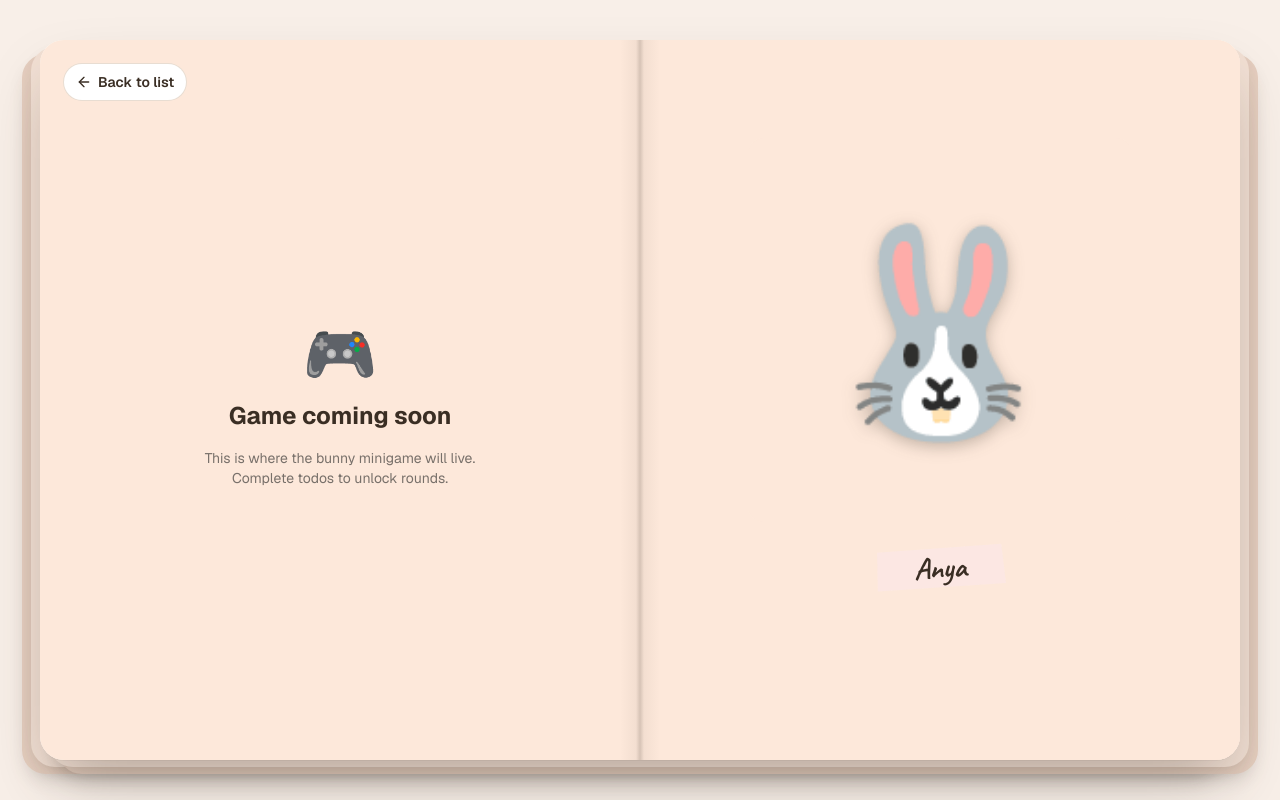
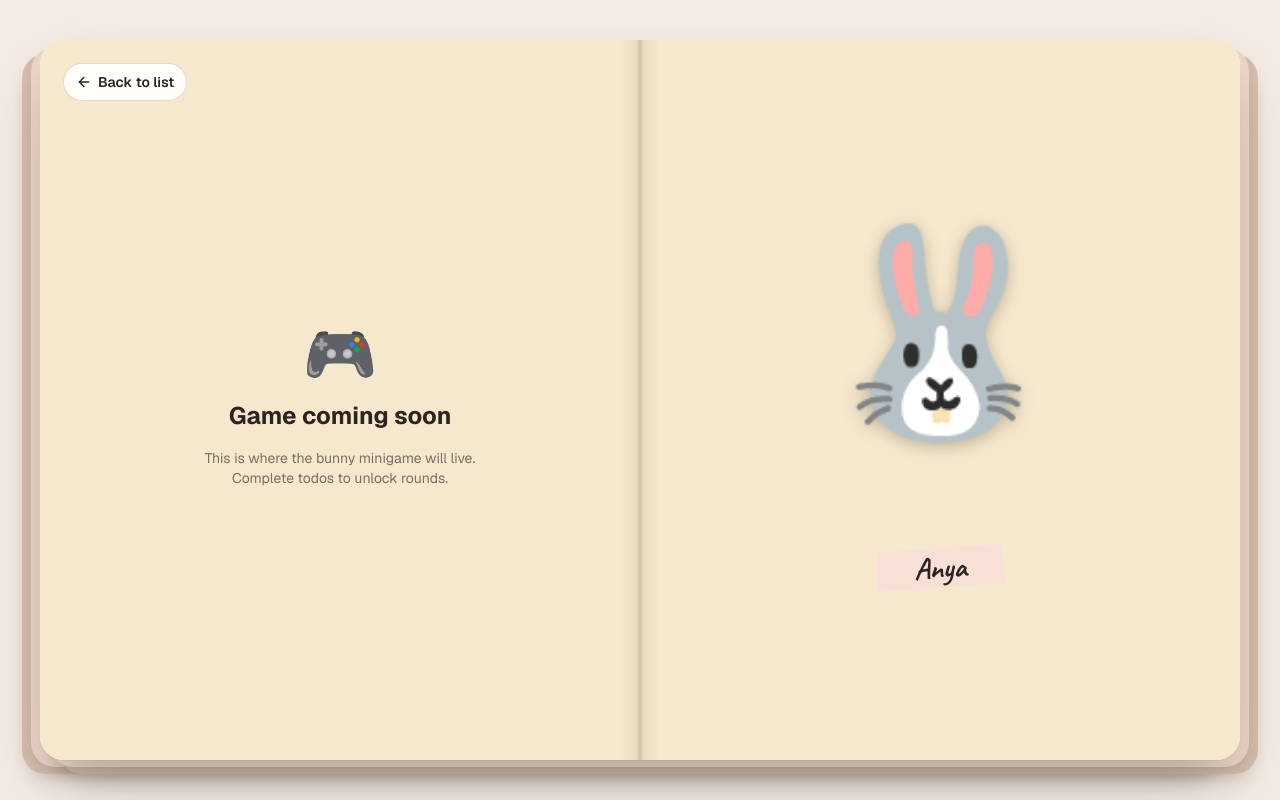
Before and after one commit to alesan99/buns, a Next.js app: page /game in a window 1280 px wide. Built offline with nearby package versions, Linux system fonts and the light colour scheme.

Commit message:
new colors

```diff
--- a/src/app/globals.css
+++ b/src/app/globals.css
@@ -10,40 +10,40 @@
  */
 
 @theme {
-  /* Sage — primary brand. Fresh soft sage. */
-  --color-sage:       #a8c9a4;
-  --color-sage-tint:  #e4f2e3;
-  --color-sage-deep:  #4d7850;
+  /* Teal-sage — primary brand. Warm teal with a green lean, not sterile. */
+  --color-sage:       #6bbdaa;
+  --color-sage-tint:  #d8f0eb;
+  --color-sage-deep:  #3d7068;
 
-  /* Mint — completed / done. Seafoam, more interesting than plain green. */
-  --color-moss:       #74bca0;
-  --color-moss-tint:  #cceadf;
-  --color-moss-deep:  #38715d;
+  /* Seafoam — completed / done. Deeper, richer than sage. */
+  --color-moss:       #5aac8c;
+  --color-moss-tint:  #cce8de;
+  --color-moss-deep:  #2d6850;
 
-  /* Coral — overdue / warning. Soft coral, urgent but not harsh. */
-  --color-clay:       #e07e70;
-  --color-clay-tint:  #fce8e5;
-  --color-clay-deep:  #9e3e2c;
+  /* Sienna — overdue / warning. Terracotta-red, urgent without being harsh. */
+  --color-clay:       #d9614a;
+  --color-clay-tint:  #fae0da;
+  --color-clay-deep:  #8c2e1a;
 
-  /* Periwinkle — pending / info. Real periwinkle blue. */
-  --color-dusk:       #9daed8;
-  --color-dusk-tint:  #dde6f8;
-  --color-dusk-deep:  #4a6490;
+  /* Slate — pending / info. Dusty blue-grey, not corporate. */
+  --color-dusk:       #7893b8;
+  --color-dusk-tint:  #d8e4f5;
+  --color-dusk-deep:  #3a5480;
 
-  /* Peach — accent / celebration. Warm apricot. */
-  --color-honey:      #f0a07a;
-  --color-honey-tint: #fde8da;
-  --color-honey-deep: #9a4e28;
+  /* Ochre — accent / celebration. Warm earthy gold, not yellow. */
+  --color-honey:      #c8a260;
+  --color-honey-tint: #f5e8cc;
+  --color-honey-deep: #7a5820;
 
-  /* Surfaces — light and airy. */
-  --color-oat:        #f8efe8;   /* app background */
-  --color-cream:      #fefaf5;   /* card surface */
-  --color-paper:      #ffffff;   /* lifted surface (popovers, inputs) */
+  /* Surfaces — linen warmth, not stark white. */
+  --color-oat:        #f4ece4;   /* app background */
+  --color-cream:      #fdf8f2;   /* card surface */
+  --color-paper:      #fffefb;   /* lifted surface (popovers, inputs) */
 
-  /* Text + dividers — warm but readable. */
-  --color-walnut:     #3a2e24;   /* primary ink */
-  --color-stone:      #78706a;   /* muted ink */
-  --color-hairline:   #e8ddd2;   /* borders */
+  /* Text + dividers — warm brown, never cold grey. */
+  --color-walnut:     #2c2420;   /* primary ink */
+  --color-stone:      #786e66;   /* muted ink */
+  --color-hairline:   #e4d8cc;   /* borders */
 }
 
 /* Semantic aliases — point at palette vars.
@@ -169,14 +169,14 @@ body {
     0 32px 64px -16px rgba(61, 53, 43, 0.35);
 }
 
-/* Pseudo page layers — soft warm tones, clearly pages but not distracting */
+/* Pseudo page layers — warm linen tones that read as aged paper */
 .page-layer-near {
-  background: #f2e0d4;
-  box-shadow: 0 6px 16px -6px rgba(58, 46, 36, 0.18);
+  background: #ecd8ca;
+  box-shadow: 0 6px 16px -6px rgba(44, 36, 32, 0.18);
 }
 .page-layer-far {
-  background: #e6cfc0;
-  box-shadow: 0 10px 20px -8px rgba(58, 46, 36, 0.22);
+  background: #d8c0ae;
+  box-shadow: 0 10px 20px -8px rgba(44, 36, 32, 0.22);
 }
 
 .journal-crease {
```
